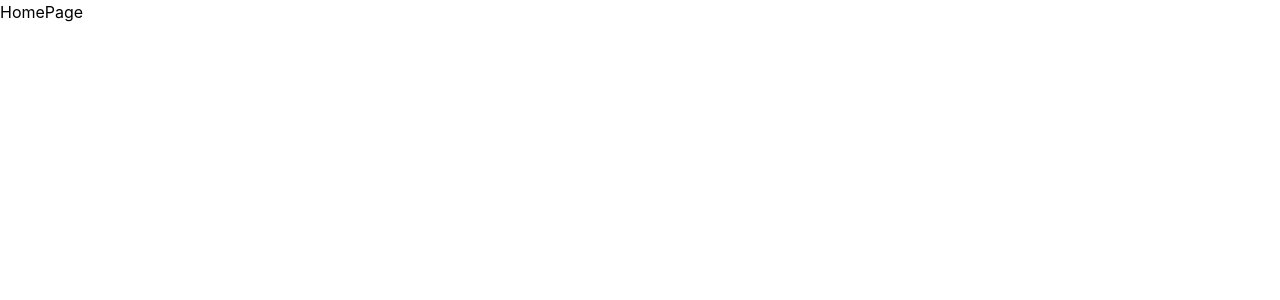
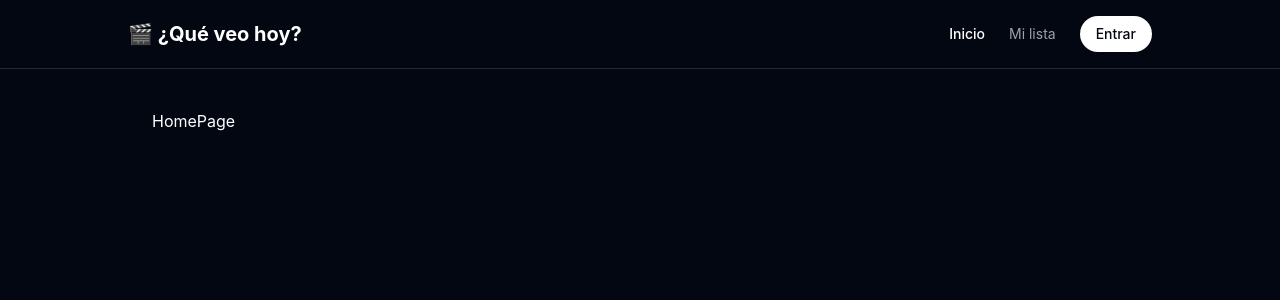
Before and after one commit to PIPareja/que-veo-hoy, a React (Vite) app: page / in a window 1280 px wide. Shown: the top 300 px of the page. Built offline with nearby package versions, Linux system fonts and the light colour scheme.

Commit message:
feat: crear Layout con navbar y navegación

```diff
--- /dev/null
+++ b/src/components/Layout.tsx
@@ -0,0 +1,53 @@
+import { Link, useLocation } from 'react-router-dom'
+
+interface LayoutProps {
+    children: React.ReactNode
+}
+
+function Layout({ children }: LayoutProps) {
+    const location = useLocation()
+
+    return (
+        <div className="min-h-screen bg-gray-950 text-white">
+            <nav className="border-b border-gray-800 px-6 py-4">
+                <div className="max-w-5xl mx-auto flex items-center justify-between">
+                    <Link to="/" className="text-xl font-bold text-white hover:text-gray-300 transition-colors">
+                        🎬 ¿Qué veo hoy?
+                    </Link>
+                    <div className="flex items-center gap-6">
+                        <Link
+                            to="/"
+                            className={`text-sm transition-colors hover:text-white ${location.pathname === '/'
+                                    ? 'text-white font-medium'
+                                    : 'text-gray-400'
+                                }`}
+                        >
+                            Inicio
+                        </Link>
+                        <Link
+                            to="/watchlist"
+                            className={`text-sm transition-colors hover:text-white ${location.pathname === '/watchlist'
+                                    ? 'text-white font-medium'
+                                    : 'text-gray-400'
+                                }`}
+                        >
+                            Mi lista
+                        </Link>
+                        <Link
+                            to="/login"
+                            className="text-sm bg-white text-gray-950 px-4 py-2 rounded-full font-medium hover:bg-gray-200 transition-colors"
+                        >
+                            Entrar
+                        </Link>
+                    </div>
+                </div>
+            </nav>
+
+            <main className="max-w-5xl mx-auto px-6 py-10">
+                {children}
+            </main>
+        </div>
+    )
+}
+
+export default Layout
--- a/src/components/Router.tsx
+++ b/src/components/Router.tsx
@@ -1,4 +1,5 @@
 import { BrowserRouter, Routes, Route } from 'react-router-dom'
+import Layout from '@/components/Layout'
 import HomePage from '@/pages/HomePage'
 import WatchlistPage from '@/pages/WatchlistPage'
 import LoginPage from '@/pages/LoginPage'
@@ -6,11 +7,13 @@ import LoginPage from '@/pages/LoginPage'
 function Router() {
     return (
         <BrowserRouter>
-            <Routes>
-                <Route path="/" element={<HomePage />} />
-                <Route path="/watchlist" element={<WatchlistPage />} />
-                <Route path="/login" element={<LoginPage />} />
-            </Routes>
+            <Layout>
+                <Routes>
+                    <Route path="/" element={<HomePage />} />
+                    <Route path="/watchlist" element={<WatchlistPage />} />
+                    <Route path="/login" element={<LoginPage />} />
+                </Routes>
+            </Layout>
         </BrowserRouter>
     )
 }
```
